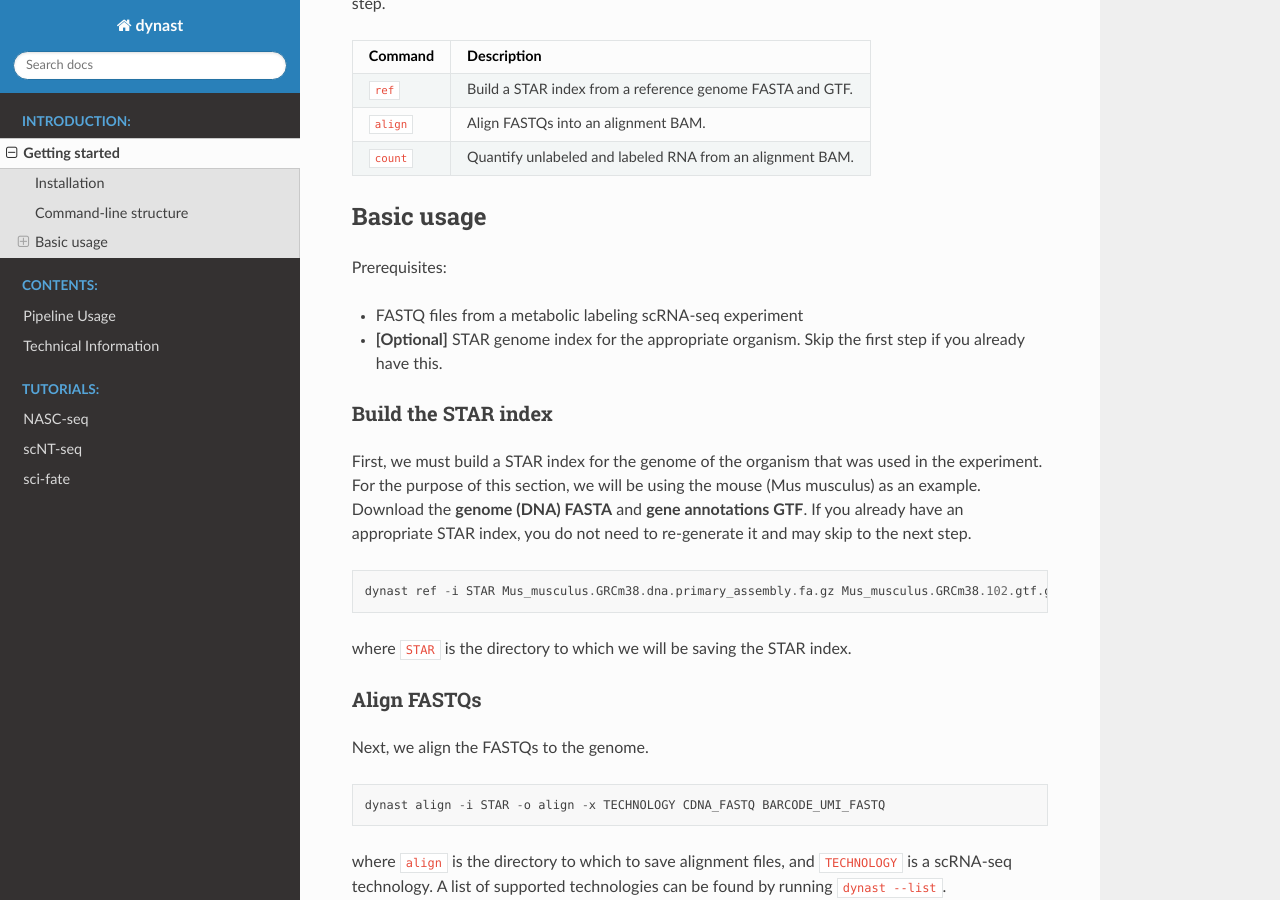
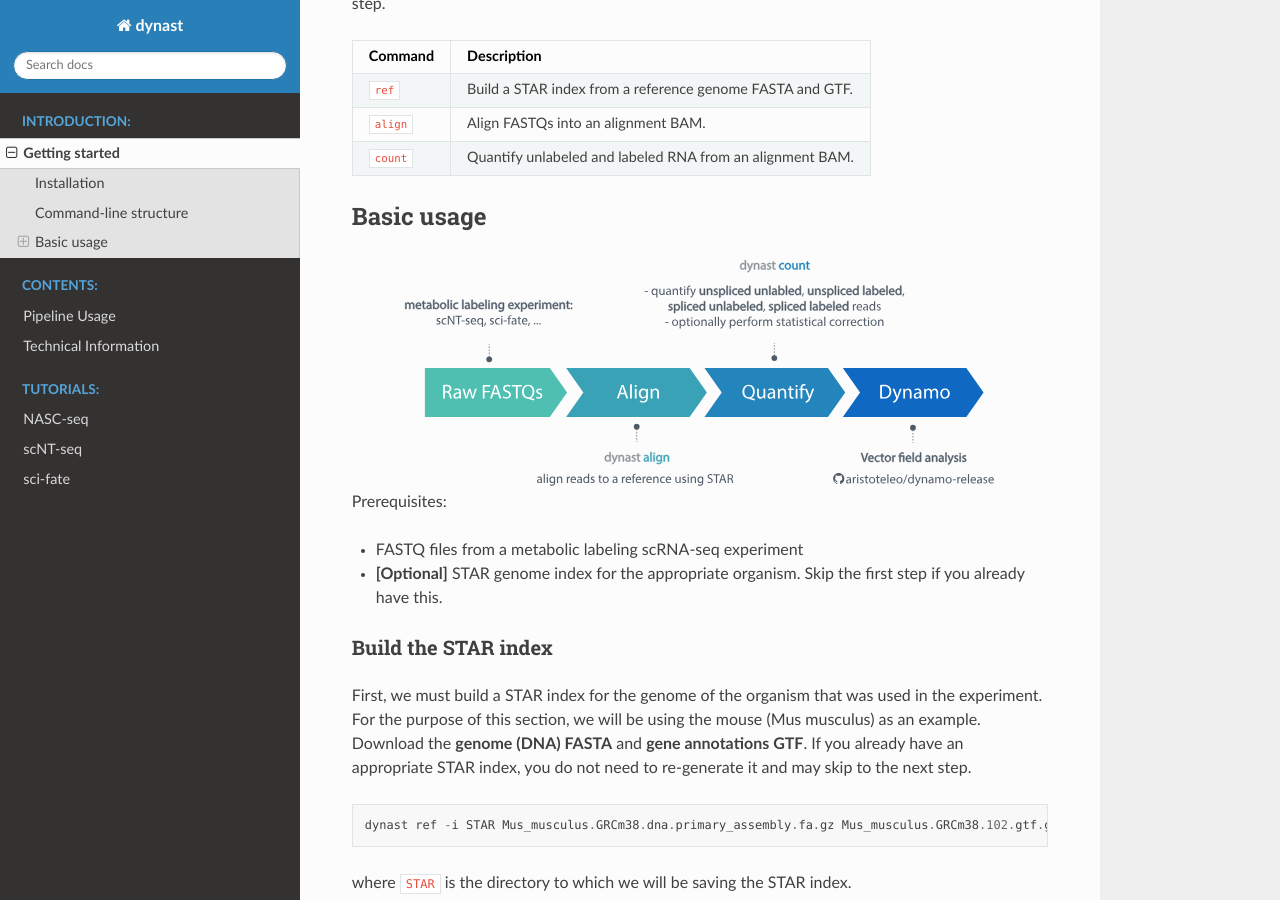
Before and after one commit to aristoteleo/dynast-release, a Sphinx documentation site: the page built from docs/getting_started.rst, in a window 1280 px wide and 900 px high, scrolled down 1362 px. Built offline with Sphinx 7.4.7 and the Read the Docs theme 2.0.0, drawn with Linux system fonts in a browser that asks for light colours; pages that are not in the unit, such as notebooks, are missing from menus.

Commit message:
update docs

```diff
--- a/docs/getting_started.rst
+++ b/docs/getting_started.rst
@@ -41,6 +41,11 @@ Dynast consists of three commands that represent three steps of the pipeline: :c
 
 Basic usage
 ^^^^^^^^^^^
+
+.. image:: _static/workflow.svg
+	:width: 600
+	:align: center
+
 Prerequisites:
 
 * FASTQ files from a metabolic labeling scRNA-seq experiment
--- a/docs/technical_information.rst
+++ b/docs/technical_information.rst
@@ -15,6 +15,10 @@ The dynast quantification procedure consists of six steps:
 5. :ref:`aggregate`
 6. :ref:`estimate`
 7. :ref:`split`
+
+.. image:: _static/steps.svg
+	:width: 700
+	:align: center
 
 .. _index:
 
@@ -47,7 +51,7 @@ All files generated during this step is output to the :code:`0_snp` directory in
 All files generated during this step is output to the :code:`1_count` directory in the output directory (:code:`-o`).
 
 1. For every read, the numbers of each conversion (A>C, A>G, A>T, C>A, etc.) and nucleotide content (how many of A, C, G, T there are in the region that the read aligned to) are counted. Any SNPs provided with :code:`--snp-csv` or detected from the :ref:`snp` step are not counted. If both are present, the union is used. Additionally, Any conversion with PHRED quality less than or equal to :code:`--quality` is not counted as a conversion.
-2. For UMI-based technologies, reads are deduplicated by the following order of priority: 1) read that aligns to the transcriptome, 2) read with the longest alignment, 3) read with least number of conversions. Reads are considered duplicates if they share the same barcode, UMI, and gene assignment. For plate-based technologies, read deduplication should have been performed in the alignment step (in the case of STAR, with the :code:`--soloUMIdedup Exact`), but in the case of multimapping reads, it becomes a bit more tricky. If a read is multimapping such that some alignments map to the transcriptome while some do not, the transcriptome alignment is taken (there can not be multiple transcriptome alignments, as this is a constraint within STAR). If none align to the transcriptome and the alignments are assigned to multiple genes, the read is dropped, as it is impossible to assign the read with confidence. If none align to the transcriptome and the alignments are assigned multiple velocity types, the velocity type is manually set to :code:`ambiguous` and the first alignment is kept. If none of these cases are true, the first alignment is kept. The final deduplicated/de-multimapped counts are output to :code:`counts.csv`.
+2. For UMI-based technologies, reads are deduplicated by the following order of priority: 1) read that aligns to the transcriptome, 2) read with the longest alignment, 3) read with least number of conversions. Reads are considered duplicates if they share the same barcode, UMI, and gene assignment. For plate-based technologies, read deduplication should have been performed in the alignment step (in the case of STAR, with the :code:`--soloUMIdedup Exact`), but in the case of multimapping reads, it becomes a bit more tricky. If a read is multimapping such that some alignments map to the transcriptome while some do not, the transcriptome alignment is taken (there can not be multiple transcriptome alignments, as this is a constraint within STAR). If none align to the transcriptome and the alignments are assigned to multiple genes, the read is dropped, as it is impossible to assign the read with confidence. If none align to the transcriptome and the alignments are assigned multiple velocity types, the velocity type is manually set to :code:`ambiguous` and the first alignment is kept. If none of these cases are true, the first alignment is kept. The final deduplicated/de-multimapped counts are output to :code:`counts.csv`. Note that all bases in this file are relative to the forward genomic strand (extracted directly from the BAM).
 
 .. _aggregate:
 
```
Also changed, not shown: docs/_static/steps.svg (added), docs/_static/workflow.svg (added).
